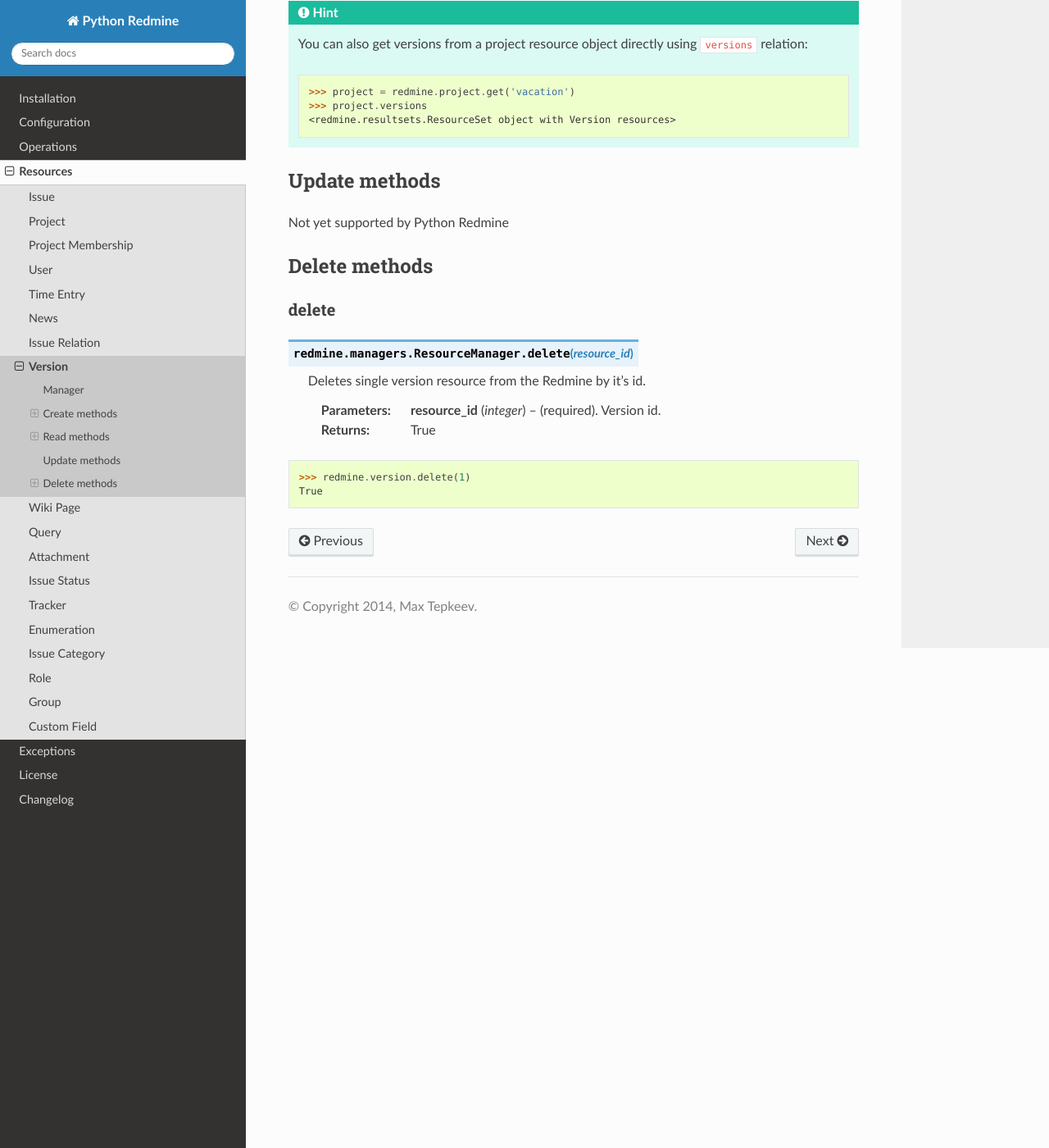
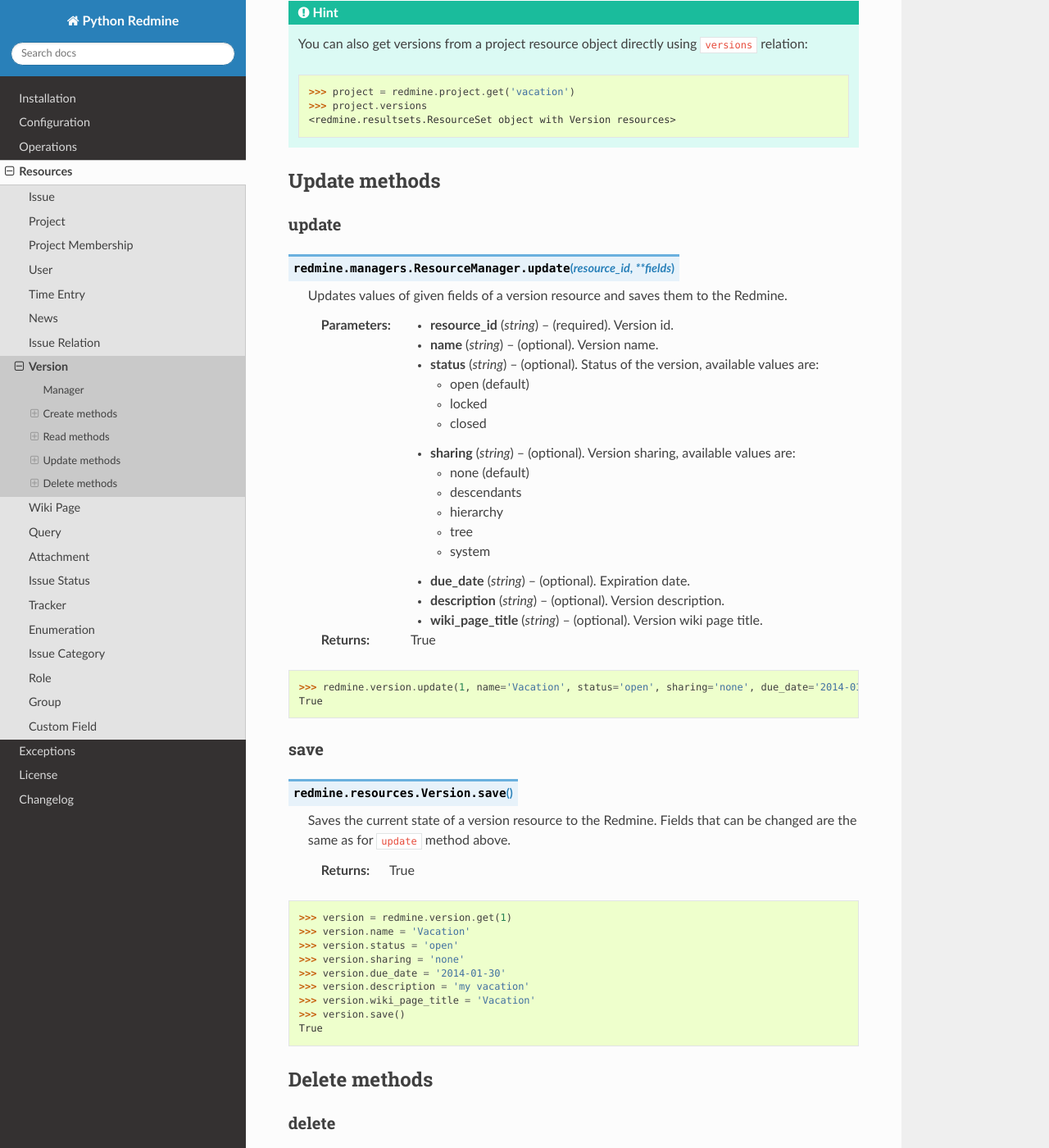
Before and after one commit to maxtepkeev/python-redmine, a Sphinx documentation site: the page built from docs/resources/version.rst, in a window 1280 px wide and 1400 px high, scrolled down 2300 px. Shown: the whole window at 82% size. Built offline with Sphinx 7.4.7 and the Read the Docs theme 2.0.0, drawn with Linux system fonts in a browser that asks for light colours.

```diff
--- a/docs/resources/version.rst
+++ b/docs/resources/version.rst
@@ -141,7 +141,70 @@ filter
 Update methods
 --------------
 
-Not yet supported by Python Redmine
+update
+++++++
+
+.. py:method:: update(resource_id, **fields)
+    :module: redmine.managers.ResourceManager
+    :noindex:
+
+    Updates values of given fields of a version resource and saves them to the Redmine.
+
+    :param string resource_id: (required). Version id.
+    :param string name: (optional). Version name.
+    :param string status:
+      .. raw:: html
+
+          (optional). Status of the version, available values are:
+
+      - open (default)
+      - locked
+      - closed
+
+    :param string sharing:
+      .. raw:: html
+
+          (optional). Version sharing, available values are:
+
+      - none (default)
+      - descendants
+      - hierarchy
+      - tree
+      - system
+
+    :param string due_date: (optional). Expiration date.
+    :param string description: (optional). Version description.
+    :param string wiki_page_title: (optional). Version wiki page title.
+    :return: True
+
+.. code-block:: python
+
+    >>> redmine.version.update(1, name='Vacation', status='open', sharing='none', due_date='2014-01-30', description='my vacation', wiki_page_title='Vacation')
+    True
+
+save
+++++
+
+.. py:method:: save()
+    :module: redmine.resources.Version
+    :noindex:
+
+    Saves the current state of a version resource to the Redmine. Fields that can
+    be changed are the same as for ``update`` method above.
+
+    :return: True
+
+.. code-block:: python
+
+    >>> version = redmine.version.get(1)
+    >>> version.name = 'Vacation'
+    >>> version.status = 'open'
+    >>> version.sharing = 'none'
+    >>> version.due_date = '2014-01-30'
+    >>> version.description = 'my vacation'
+    >>> version.wiki_page_title = 'Vacation'
+    >>> version.save()
+    True
 
 Delete methods
 --------------
```
Also changed, not shown: 2 other files.
